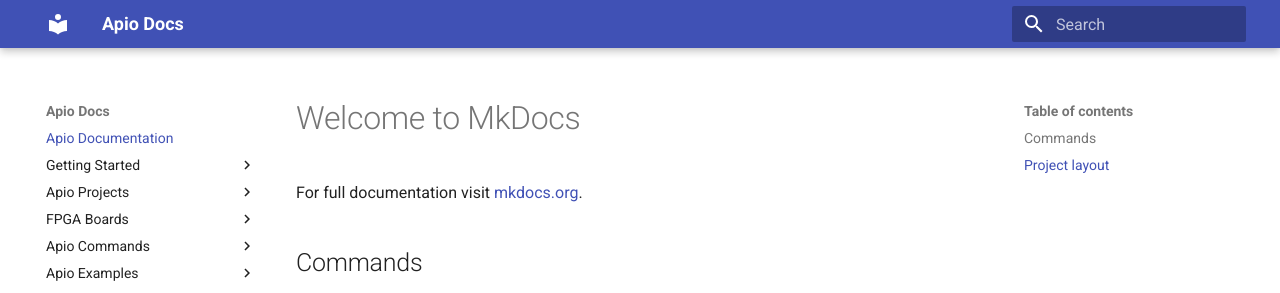
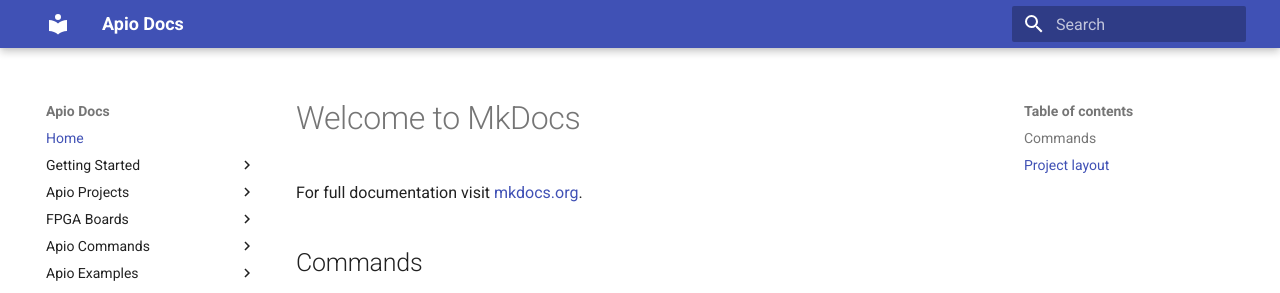
Before and after one commit to zapta/apio-wiki-dev, an MkDocs documentation site: the page built from docs/index.md, in a window 1280 px wide. Shown: the top 293 px of the page. Built offline with MkDocs 1.6.1 and Material for MkDocs 9.7.7, drawn with Linux system fonts in a browser that asks for light colours.

Commit message:
Tweaked the mkDocs project.

```diff
--- a/mkdocs.yml
+++ b/mkdocs.yml
@@ -16,8 +16,7 @@
 
 # Navigation tree
 nav:
-  - Apio Documentation: index.md
-
+  - Home: index.md
   - Getting Started:
       - Quick start: quick-start.md
       - Video tutorial: video-tutorial.md
@@ -25,17 +24,14 @@
       - Python-based installation: python-based-installation.md
       - Standalone installation: standalone-installation.md
       - Migrating from Apio 0.x.x: migrating-from-apio-0xx.md
-
   - Apio Projects:
       - Project structure: project-structure.md
       - apio.ini: project-file.md
-
   - FPGA Boards:
       - Supported boards: supported-boards.md
       - Supported FPGAs: supported-fpgas.md
       - Board drivers: board-drivers.md
       - Custom boards: custom-boards.md
-
   - Apio Commands:
       - Build Commands:
           - apio build: cmd-apio-build.md
@@ -62,22 +58,18 @@
           - apio raw: cmd-apio-raw.md
           - apio api: cmd-apio-api.md
           - apio upgrade: cmd-apio-upgrade.md
-
   - Apio Examples:
       - Using examples: using-examples.md
       - Contributing examples: contributing-examples.md
-
   - Apio Tips:
       - Apio command line: command-line.md
       - Using System Verilog: using-system-verilog.md
       - Using testbenches: using-testbenches.md
-
   - Apio Development:
       - Apio repositories: apio-repositories.md
       - Development environment: developement-environment.md
       - Creating an Apio version: creating-apio-version.md
       - Creating a package version: creating-package-version.md
-
   - Help:
       - Apio home: https://github.com/FPGAwars/apio
       - Bugs and requests: https://github.com/FPGAwars/apio/issues
```
Also changed, not shown: 1 other file.
